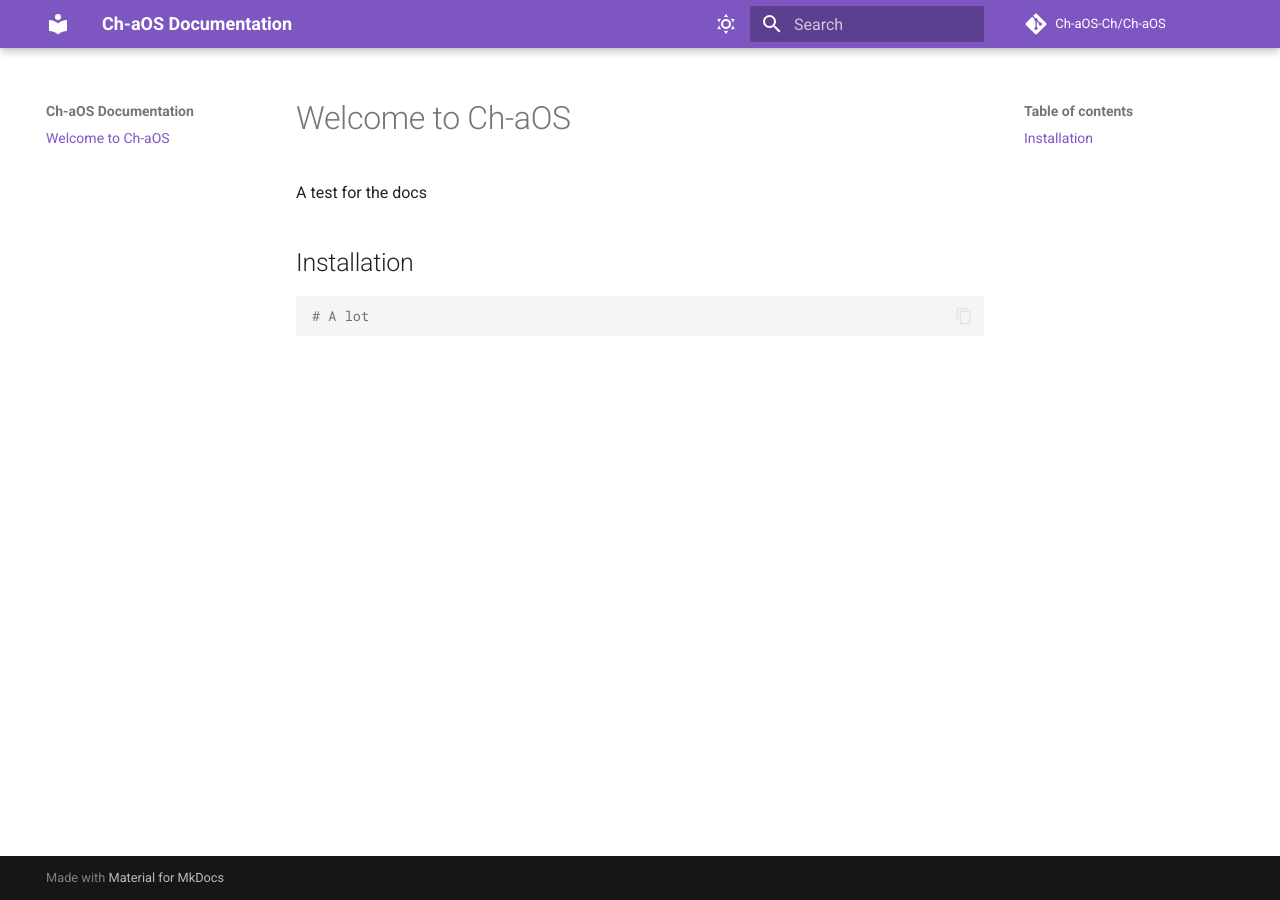
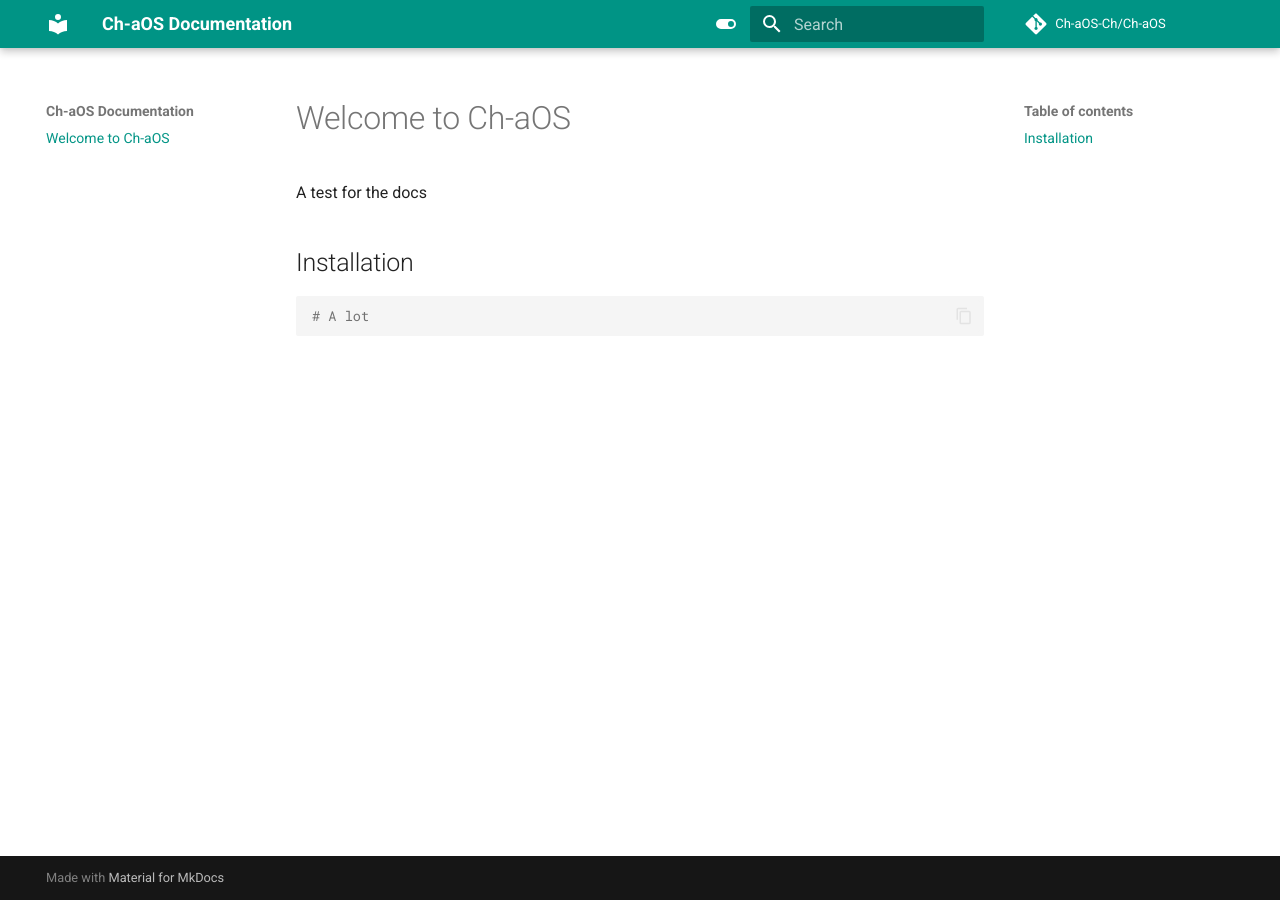
Before and after one commit to Ch-aOS-Ch/Ch-aOS, an MkDocs documentation site: the page built from docs/index.md, in a window 1280 px wide. Built offline with MkDocs 1.6.1 and Material for MkDocs 9.7.7, drawn with Linux system fonts in a browser that asks for light colours; comment, search, counter and statistics services are not loaded.

Commit message:
merge main into docs

```diff
--- a/mkdocs.yml
+++ b/mkdocs.yml
@@ -8,18 +8,18 @@ theme:
   palette:
     - media: "(prefers-color-scheme: dark)"
       scheme: slate
-      primary: deep green
-      accent: teal
+      primary: teal
+      accent: indigo
       toggle:
-        icon: material/weather-night
+        icon: material/toggle-switch-off-outline
         name: Switch to light mode
 
     - media: "(prefers-color-scheme: light)"
       scheme: default
-      primary: deep purple
-      accent: teal
+      primary: teal
+      accent: indigo
       toggle:
-        icon: material/weather-sunny
+        icon: material/toggle-switch
         name: Switch to dark mode
 
   features:
```
Also changed, not shown: 3 other files.
